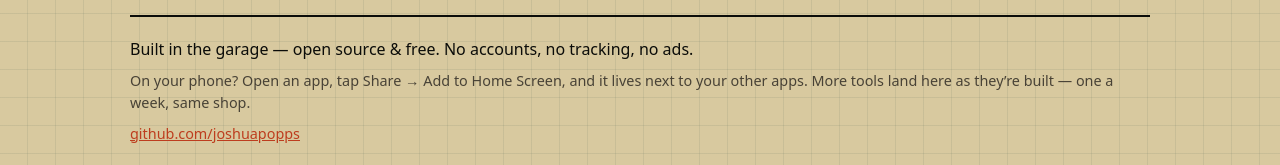
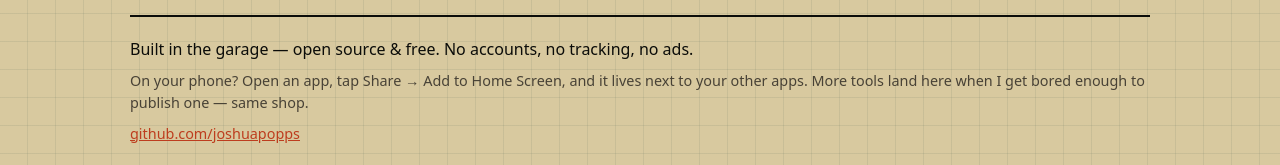
Before and after one commit to JoshuaPopps/popps-garage, a plain HTML site: page index.html in a window 1280 px wide. Shown: the part 1415-1580 px from the top of the page. Drawn offline with nearby package versions, Linux system fonts and the light colour scheme; a web font is replaced by a local one.

Commit message:
Footer: tools land when bored enough to publish, not on a weekly promise

```diff
--- a/index.html
+++ b/index.html
@@ -68,7 +68,7 @@
 
   <footer class="foot">
     <p>Built in the garage &mdash; open source &amp; free. No accounts, no tracking, no ads.</p>
-    <p class="foot-small">On your phone? Open an app, tap Share &rarr; Add to Home Screen, and it lives next to your other apps. More tools land here as they&rsquo;re built &mdash; one a week, same shop.</p>
+    <p class="foot-small">On your phone? Open an app, tap Share &rarr; Add to Home Screen, and it lives next to your other apps. More tools land here when I get bored enough to publish one &mdash; same shop.</p>
     <p class="foot-small"><a href="https://github.com/joshuapopps">github.com/joshuapopps</a></p>
   </footer>
 
```
